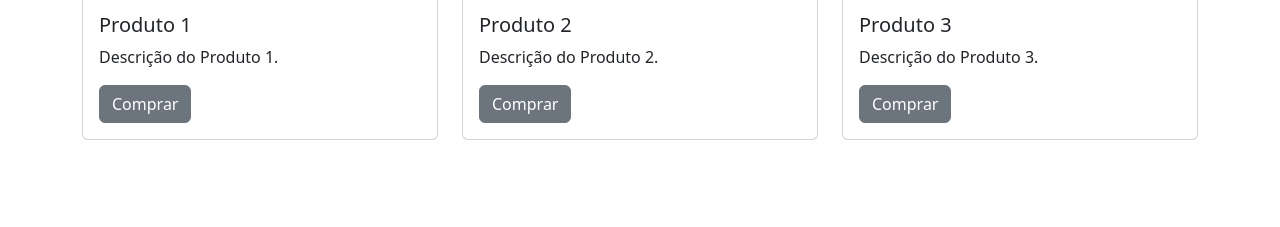
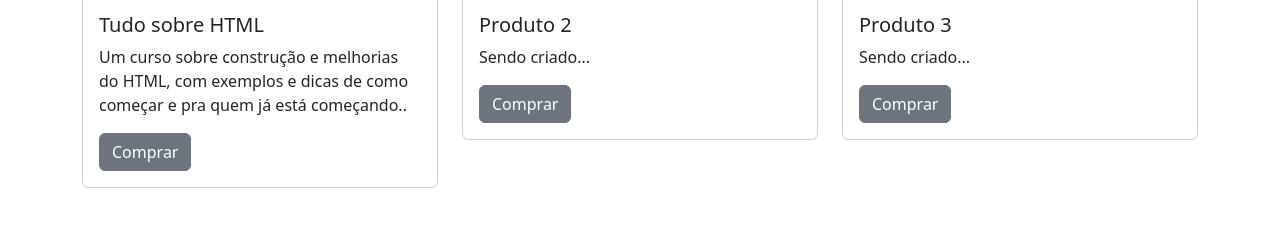
Before and after one commit to legonnexon/produtos.github.io, a plain HTML site: page index.html in a window 1280 px wide. Shown: the part 341-568 px from the top of the page. Drawn offline with nearby package versions, Linux system fonts and the light colour scheme.

Commit message:
Update index.html

```diff
--- a/index.html
+++ b/index.html
@@ -25,8 +25,8 @@
         <div class="card mb-4">
           <img src="product1.jpg" class="card-img-top" alt="Product 1">
           <div class="card-body">
-            <h5 class="card-title">Produto 1</h5>
-            <p class="card-text">Descrição do Produto 1.</p>
+            <h5 class="card-title">Tudo sobre HTML</h5>
+            <p class="card-text">Um curso sobre construção e melhorias do HTML, com exemplos e dicas de como começar e pra quem já está começando..</p>
             <a href="#" class="btn btn-secondary">Comprar</a>
           </div>
         </div>
@@ -36,7 +36,7 @@
           <img src="product2.jpg" class="card-img-top" alt="Product 2">
           <div class="card-body">
             <h5 class="card-title">Produto 2</h5>
-            <p class="card-text">Descrição do Produto 2.</p>
+            <p class="card-text">Sendo criado...</p>
             <a href="#" class="btn btn-secondary">Comprar</a>
           </div>
         </div>
@@ -46,7 +46,7 @@
           <img src="product3.jpg" class="card-img-top" alt="Product 3">
           <div class="card-body">
             <h5 class="card-title">Produto 3</h5>
-            <p class="card-text">Descrição do Produto 3.</p>
+            <p class="card-text">Sendo criado...</p>
             <a href="#" class="btn btn-secondary">Comprar</a>
           </div>
         </div>
```
